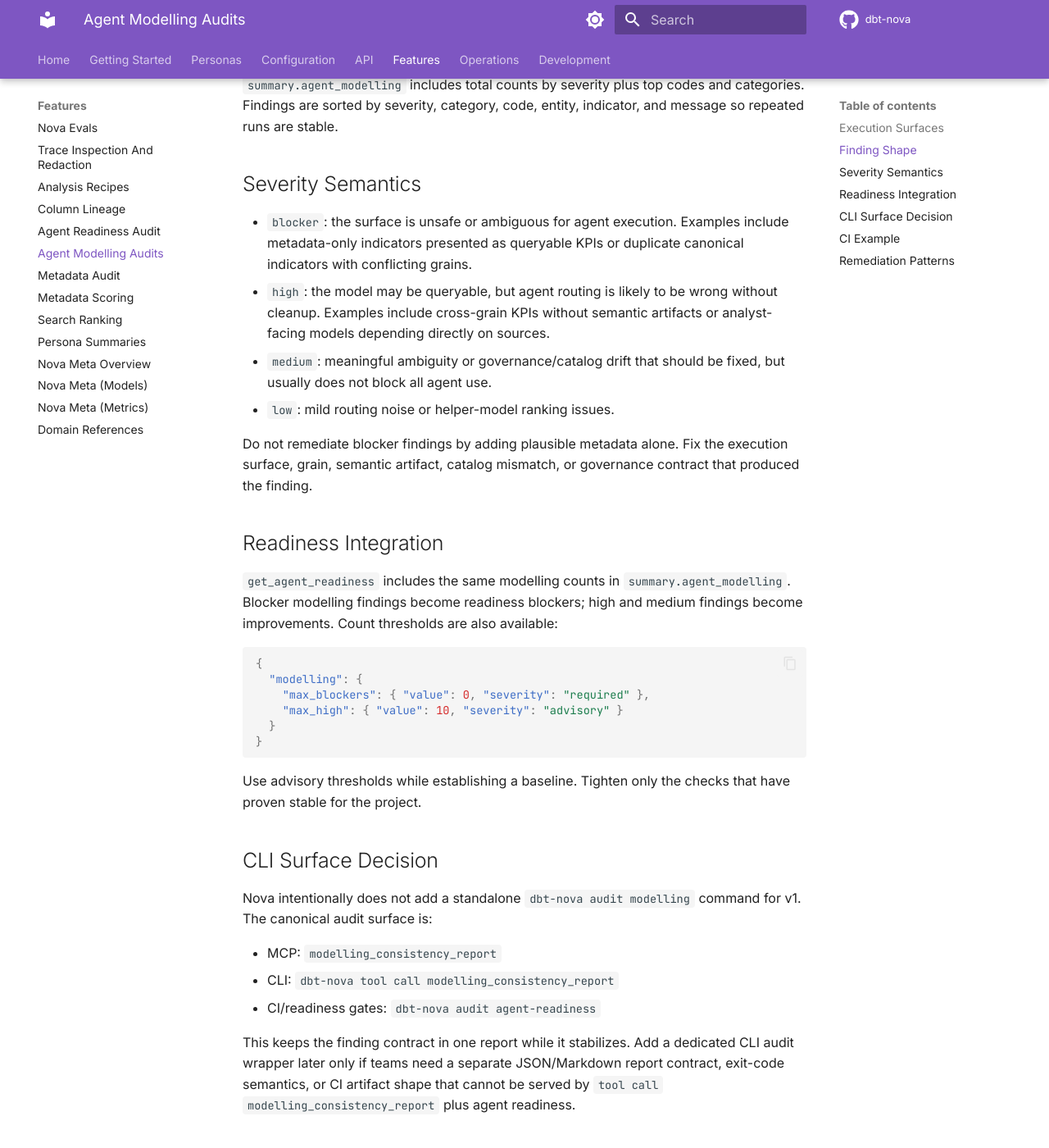
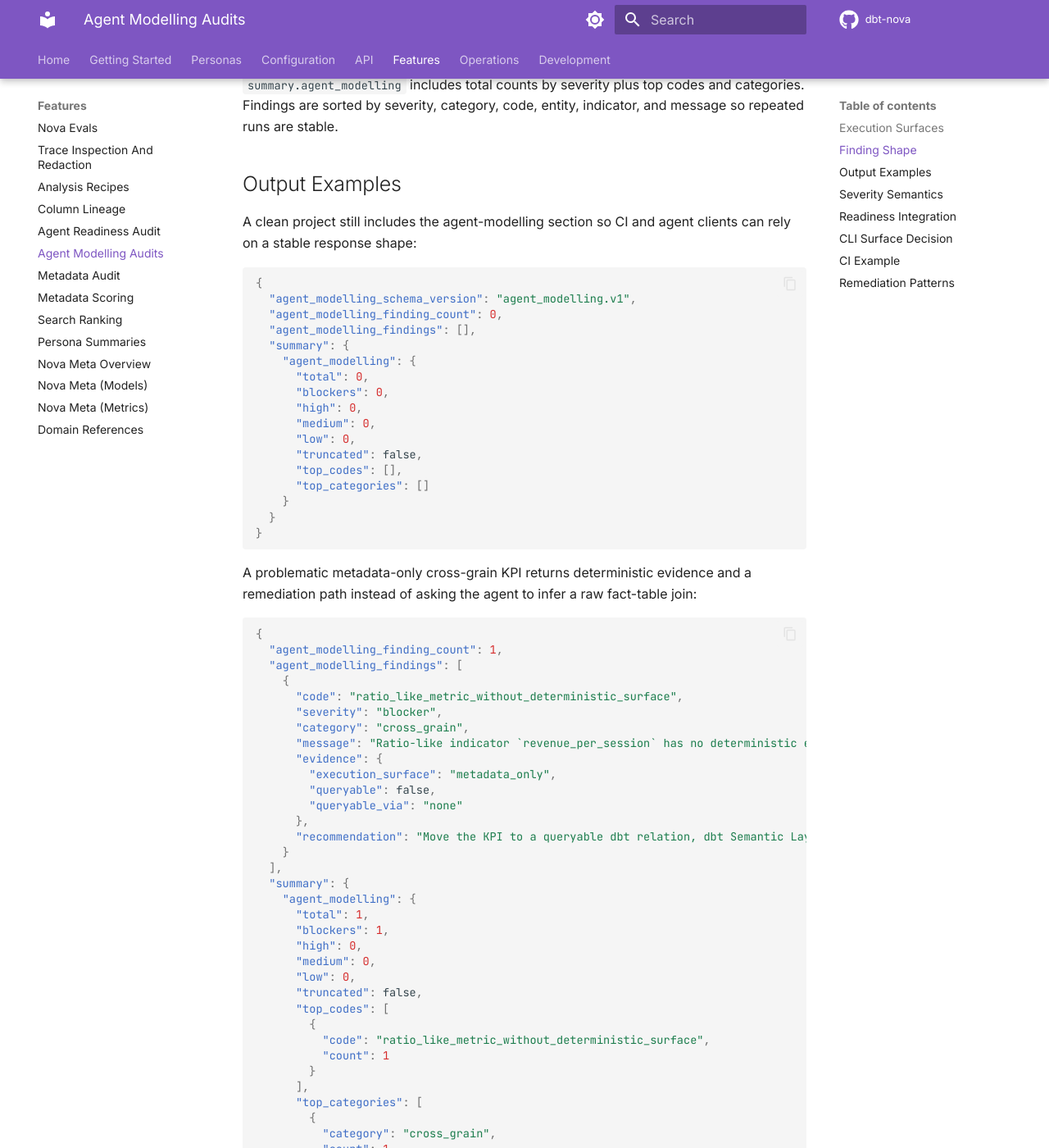
Before and after one commit to joe-broadhead/dbt-nova, an MkDocs documentation site: the page built from docs/features/agent-modelling-audits.md, in a window 1280 px wide and 1400 px high, scrolled down 1521 px. Shown: the whole window at 82% size. Built offline with MkDocs 1.6.1 and Material for MkDocs 9.7.7, drawn with Linux system fonts in a browser that asks for light colours; comment, search, counter and statistics services are not loaded.

Commit message:
Clarify modelling readiness audit payload

````diff
--- a/docs/features/agent-modelling-audits.md
+++ b/docs/features/agent-modelling-audits.md
@@ -63,6 +63,76 @@ The report adds:
 `summary.agent_modelling` includes total counts by severity plus top codes and
 categories. Findings are sorted by severity, category, code, entity, indicator,
 and message so repeated runs are stable.
+
+## Output Examples
+
+A clean project still includes the agent-modelling section so CI and agent
+clients can rely on a stable response shape:
+
+```json
+{
+  "agent_modelling_schema_version": "agent_modelling.v1",
+  "agent_modelling_finding_count": 0,
+  "agent_modelling_findings": [],
+  "summary": {
+    "agent_modelling": {
+      "total": 0,
+      "blockers": 0,
+      "high": 0,
+      "medium": 0,
+      "low": 0,
+      "truncated": false,
+      "top_codes": [],
+      "top_categories": []
+    }
+  }
+}
+```
+
+A problematic metadata-only cross-grain KPI returns deterministic evidence and
+a remediation path instead of asking the agent to infer a raw fact-table join:
+
+```json
+{
+  "agent_modelling_finding_count": 1,
+  "agent_modelling_findings": [
+    {
+      "code": "ratio_like_metric_without_deterministic_surface",
+      "severity": "blocker",
+      "category": "cross_grain",
+      "message": "Ratio-like indicator `revenue_per_session` has no deterministic execution surface.",
+      "evidence": {
+        "execution_surface": "metadata_only",
+        "queryable": false,
+        "queryable_via": "none"
+      },
+      "recommendation": "Move the KPI to a queryable dbt relation, dbt Semantic Layer / MetricFlow metric, saved query, or recipe before agents use it for analysis."
+    }
+  ],
+  "summary": {
+    "agent_modelling": {
+      "total": 1,
+      "blockers": 1,
+      "high": 0,
+      "medium": 0,
+      "low": 0,
+      "truncated": false,
+      "top_codes": [
+        {
+          "code": "ratio_like_metric_without_deterministic_surface",
+          "count": 1
+        }
+      ],
+      "top_categories": [
+        {
+          "category": "cross_grain",
+          "count": 1
+        }
+      ]
+    }
+  }
+}
+```
 
 ## Severity Semantics
 
````
Also changed, not shown: 1 other file.
